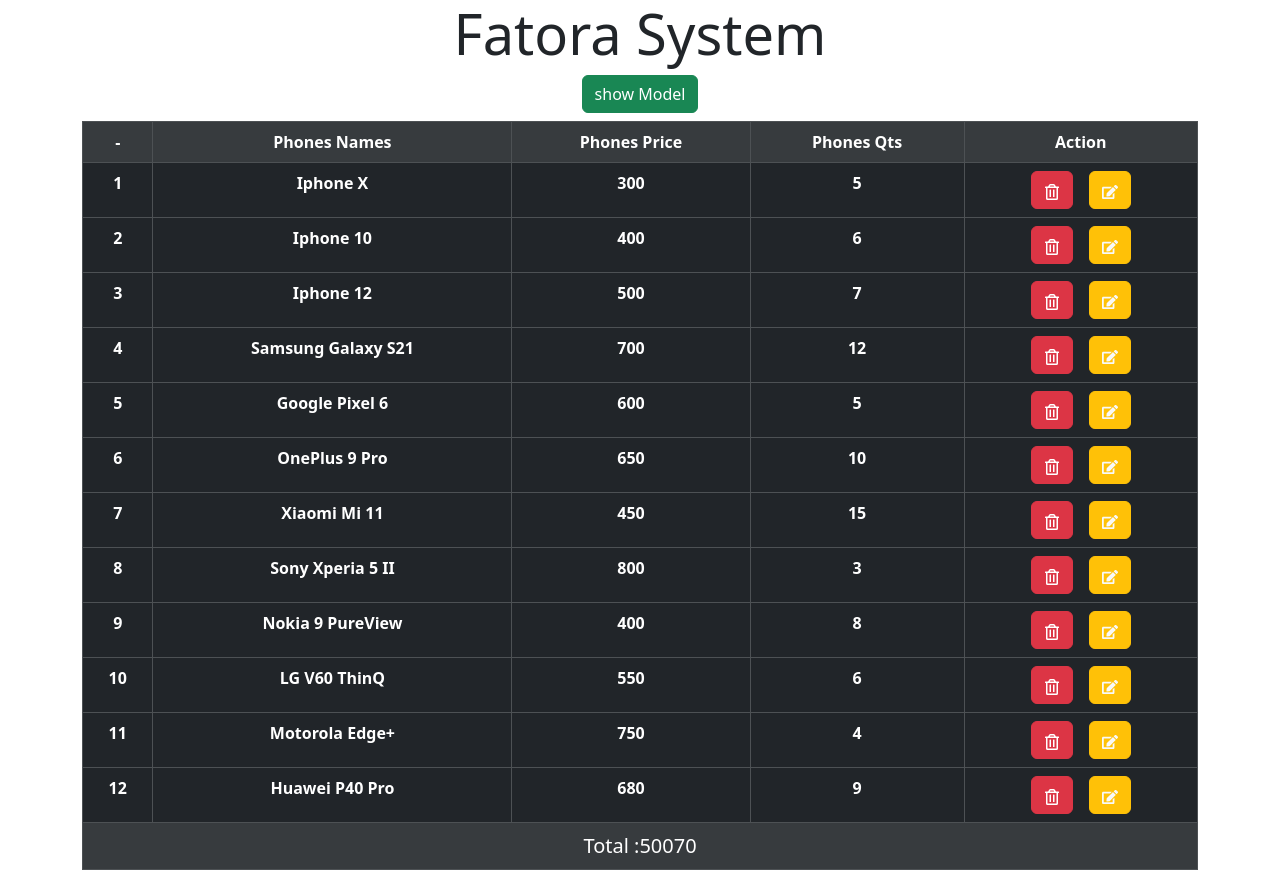
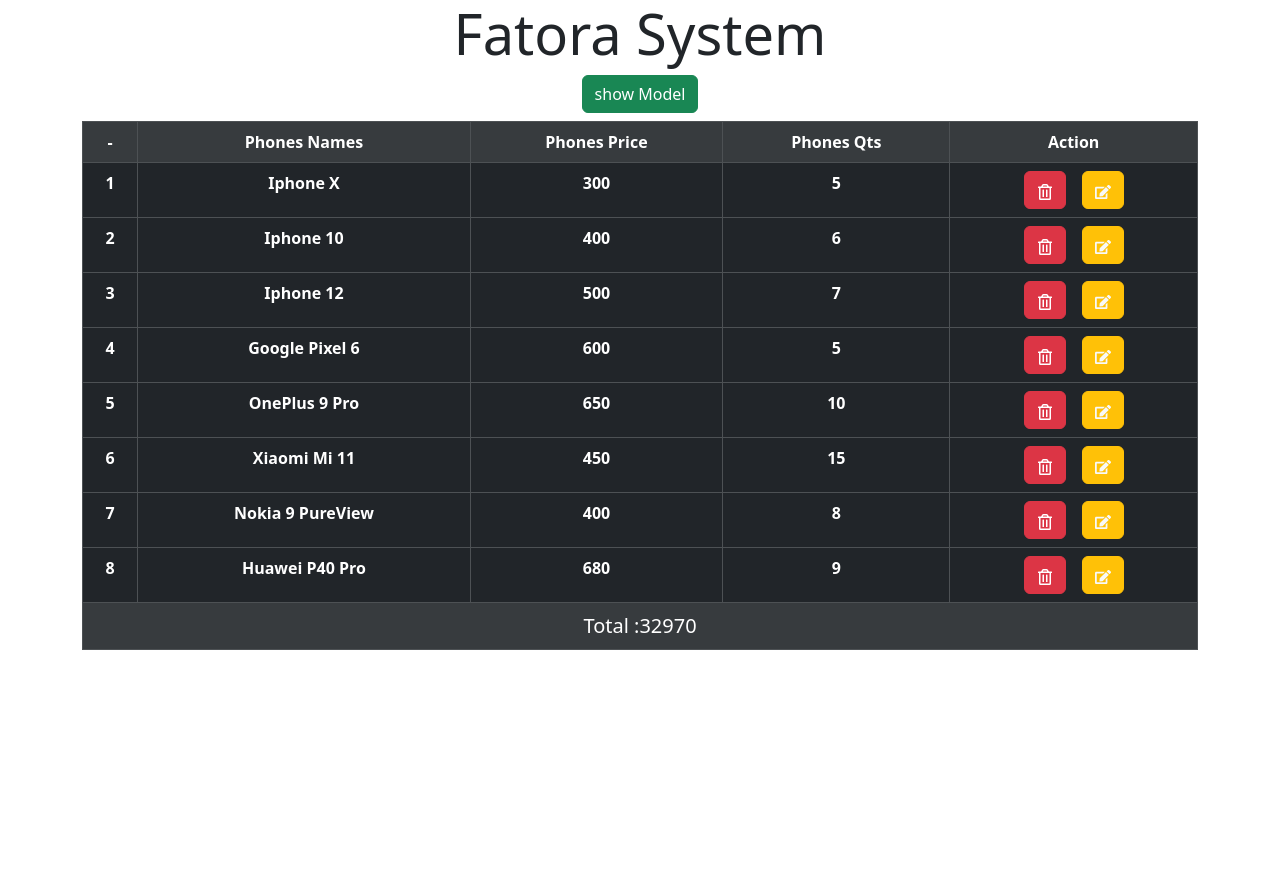
Before and after one commit to aymanmohamedbarakat/Fatora-CRUD, a React (Vite) app: page / in a window 1280 px wide. After the commit the page ends 800 px from the top, so only its background shows below. Built offline with nearby package versions, Linux system fonts and the light colour scheme.

Commit message:
first-commit

```diff
--- a/src/App.jsx
+++ b/src/App.jsx
@@ -19,14 +19,10 @@
     { name: "iphone x", price: 300, qts: 5 },
     { name: "iphone 10", price: 400, qts: 6 },
     { name: "iphone 12", price: 500, qts: 7 },
-    { name: "Samsung Galaxy S21", price: 700, qts: 12 },
     { name: "Google Pixel 6", price: 600, qts: 5 },
     { name: "OnePlus 9 Pro", price: 650, qts: 10 },
     { name: "Xiaomi Mi 11", price: 450, qts: 15 },
-    { name: "Sony Xperia 5 II", price: 800, qts: 3 },
     { name: "Nokia 9 PureView", price: 400, qts: 8 },
-    { name: "LG V60 ThinQ", price: 550, qts: 6 },
-    { name: "Motorola Edge+", price: 750, qts: 4 },
     { name: "Huawei P40 Pro", price: 680, qts: 9 },
   ]);
   const TotalAmount = phones.reduce(
```
